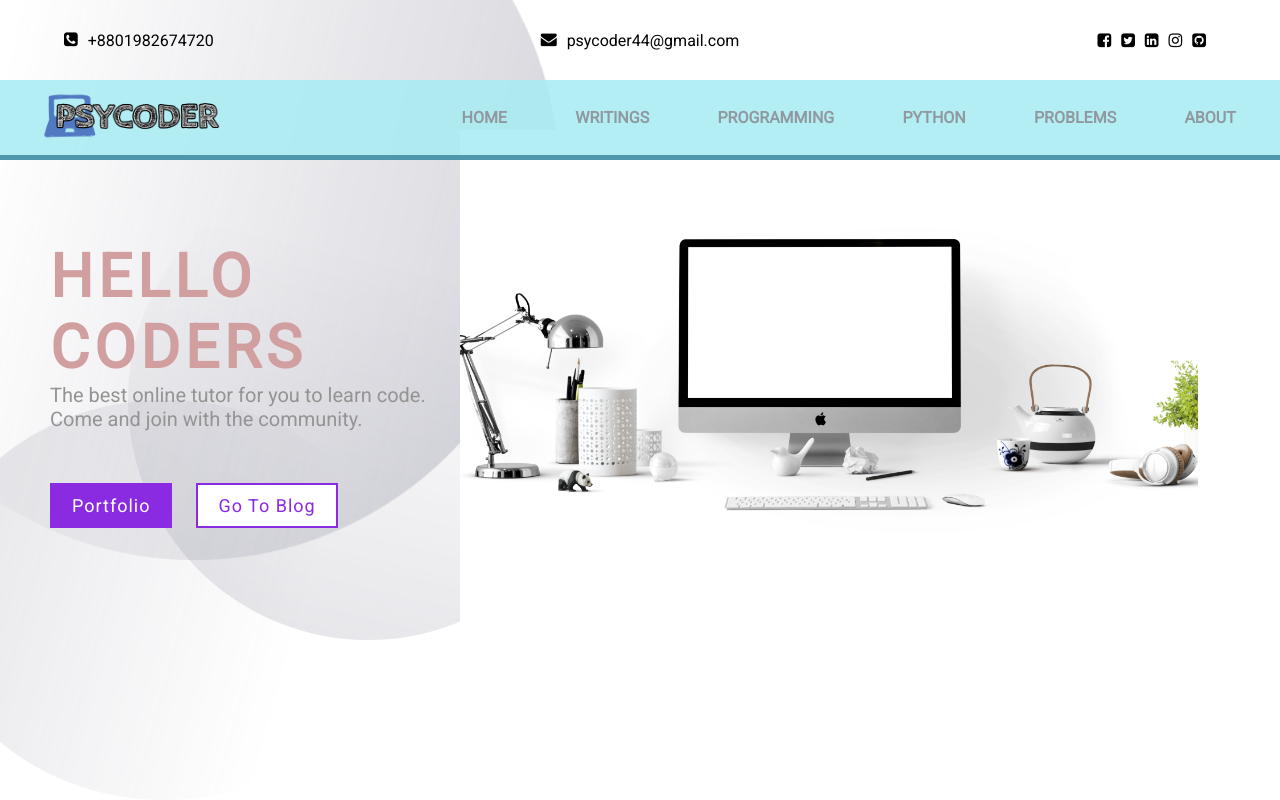
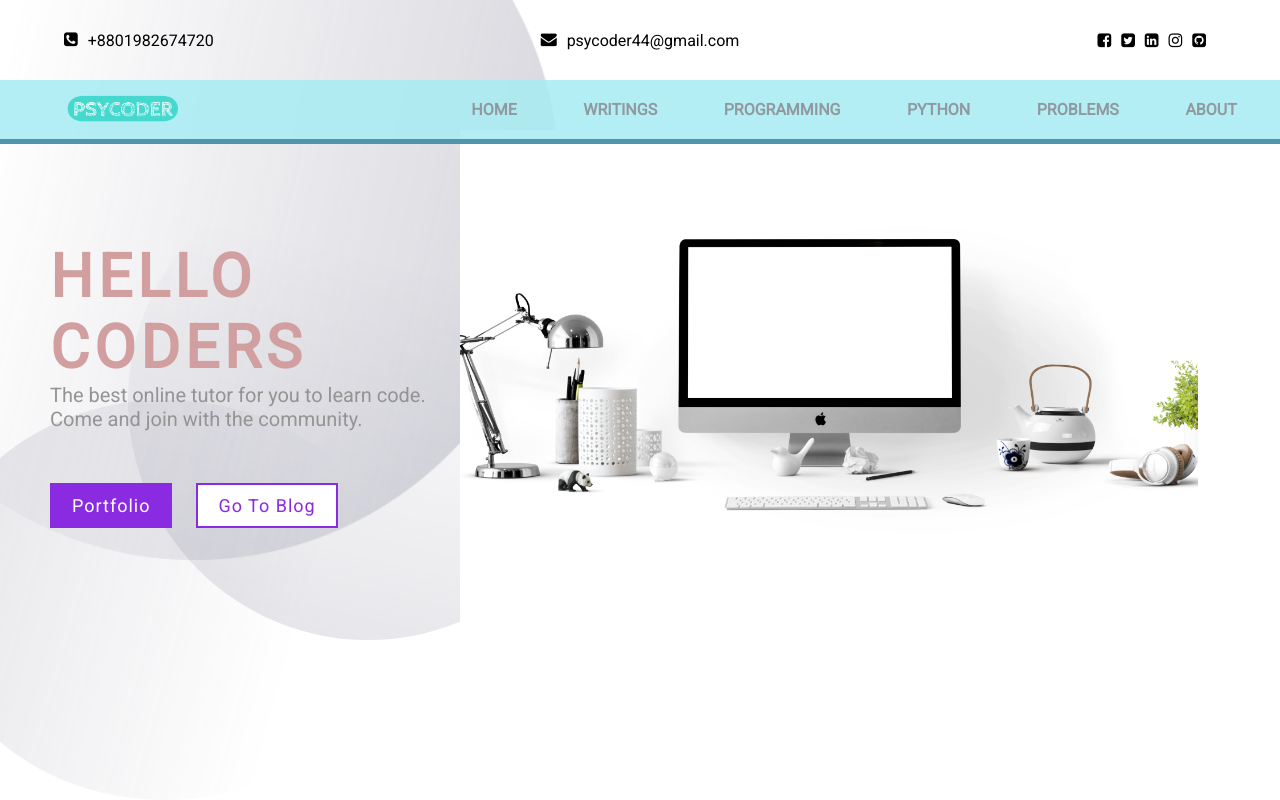
Before and after one commit to ahadnur/my-web-ui, a plain HTML site: page index.html in a window 1280 px wide. Drawn offline with Linux system fonts and the light colour scheme.

Commit message:
changing media screen img order

```diff
--- a/index.html
+++ b/index.html
@@ -30,11 +30,11 @@
         <div class="navbar">
             <div class="logo">
                 <!-- <h1>PSYCODER</h1> -->
-                <img class="logo" src="./img/logo.png" alt="">
+                <a href="index.html"><img class="logo" src="./img/mylogo.png" alt="mylogo"></a>
             </div>
             <ul class="nav-links">
-                <li><a class="nav-link" href="#">home</a></li>
-                <li><a class="nav-link" href="#">writings</a></li>
+                <li><a class="nav-link" href="index.html">home</a></li>
+                <li><a class="nav-link" href="writings.html">writings</a></li>
                 <li><a class="nav-link" href="#">programming</a></li>
                 <li><a class="nav-link" href="#">python</a></li>
                 <li><a class="nav-link" href="#">problems</a></li>
--- a/style.css
+++ b/style.css
@@ -65,7 +65,7 @@ body{
     position: fixed;
     display: flex;
     background: rgba(166, 236, 241, 0.863);
-    height: 10vh;
+    height: 8vh;
     width: 100%;
     align-items: center;
     border-bottom: 5px solid rgb(79, 150, 173);
@@ -79,8 +79,8 @@ body{
 
 .logo{
     flex: 1;
-    width: 220px;
-    padding-left: 1rem;
+    width: 150px;
+    padding-left: 2rem;
     cursor: pointer;
 }
 
@@ -270,6 +270,7 @@ body{
         margin-top: 70px;
         width: 100%;
         text-align: center;
+        z-index: -1;
     }
     .big-circle{
         width: 80%;
```
Also changed, not shown: writings.html (+4 -3 lines), img/logo.png (deleted), img/mylogo.png (added).
